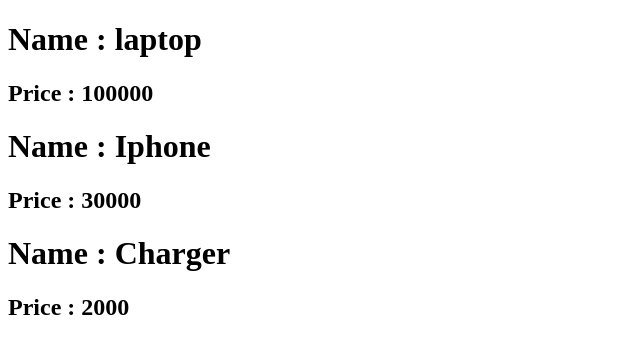
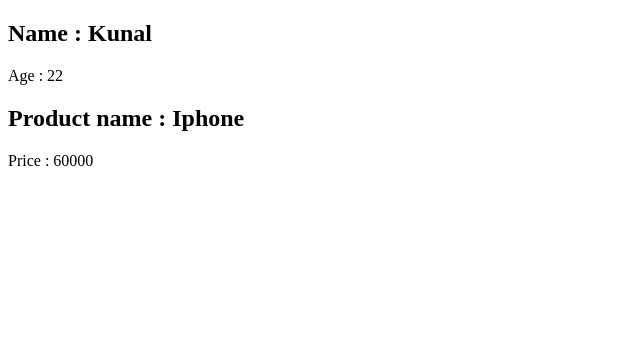
Before and after one commit to kunal-zende/React-Beginner-friendly-course, a React (Vite) app: page / in a window 1280 px wide. Shown: the top 354 px of the page, without its empty margins (0-640 px from the left). Built offline with nearby package versions, Linux system fonts and the light colour scheme.

Commit message:
Props and there basic idea

```diff
--- a/src/App.jsx
+++ b/src/App.jsx
@@ -1,11 +1,11 @@
-import ProductInfo from "./components/ProductInfo";
-import UserList from "./components/UserList";
+import Person from "./components/Person";
+import Product from "./components/Product";
 
 const App = () => {
   return (
   <div>
-   {/* <UserList/> */}
-   <ProductInfo/>
+  <Person name="Kunal" age={22} />
+  <Product name="Iphone" price={60000} />
   </div>
   );
 }
--- /dev/null
+++ b/src/components/Person.jsx
@@ -0,0 +1,12 @@
+import React from 'react'
+
+const Person = (props) => {
+  return (
+    <div>
+      <h2>Name : {props.name}</h2>
+      <p>Age : {props.age}</p>
+    </div>
+  )
+}
+
+export default Person
--- /dev/null
+++ b/src/components/Product.jsx
@@ -0,0 +1,13 @@
+
+//destructured props
+
+const Product = ({name, price}) => {
+  return (
+    <div>
+      <h2>Product name : {name}</h2>
+      <p>Price : {price}</p>
+    </div>
+  )
+}
+
+export default Product
--- a/src/components/ProductInfo.jsx
+++ /dev/null
@@ -1,21 +0,0 @@
-const ProductInfo = () => {
-    const products = [
-        { id: 1, name : "laptop", price : 100000},
-        { id: 2, name : "Iphone", price : 30000},
-        { id: 3, name : "Charger", price : 2000},
-    ]
-
-    return (
-        <div >
-            {products.map((p) => (
-                <div key={p.id}>
-                    <h1>Name : {p.name}</h1>
-                    <h2>Price : {p.price}</h2>
-                </div>
-            ))}
-
-        </div>
-    );
-}
-
-export default ProductInfo;
--- a/src/components/UserList.jsx
+++ /dev/null
@@ -1,23 +0,0 @@
-import React from 'react'
-
-const UserList = () => {
-
-    const users = [
-        { id: 1, name: "Kunal", age: 22 },
-        { id: 2, name: "Sandeep", age: 20},
-        { id: 3, name: "Data", age: 21}
-    ]
-  return (
-    <div>
-      {users.map((user)=> (
-        <div key={user.id}>
-            <h1>Id: {user.id}</h1>
-            <h1>Name : {user.name}</h1>
-            <h1>Age : {user.age}</h1>
-        </div>
-      ))}
-    </div>
-  )
-}
-
-export default UserList
```
Also changed, not shown: src/components/Greeting.jsx (deleted, +0 -15 lines).
